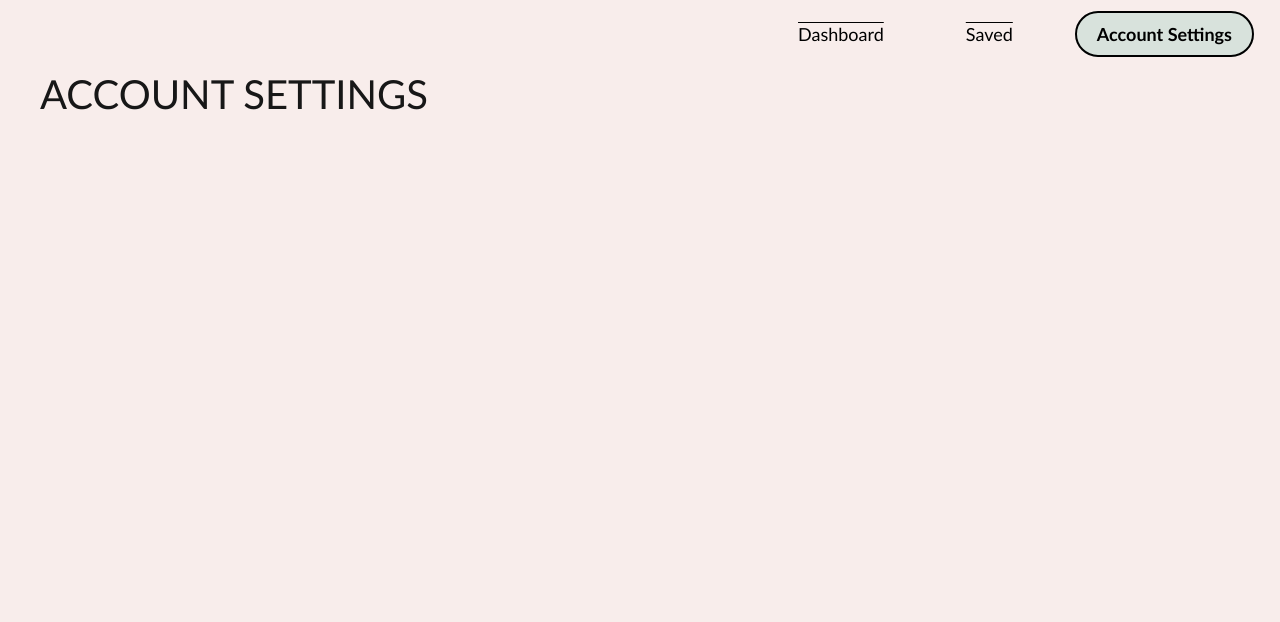
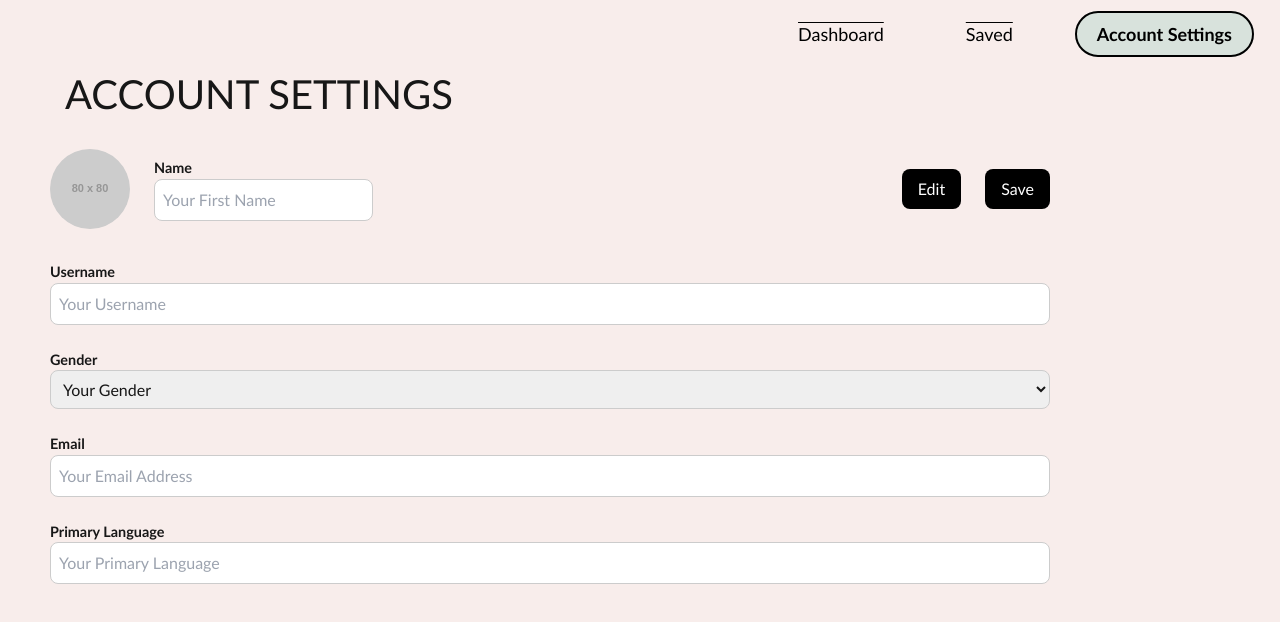
Before and after one commit to umayaush/Hackathon2024, a Next.js app in the folder my-app/: page /accountsettings in a window 1280 px wide. Shown: the top 622 px of the page. Built offline with nearby package versions, Linux system fonts and the light colour scheme.

Commit message:
Account settings done

```diff
--- a/my-app/app/accountsettings/page.js
+++ b/my-app/app/accountsettings/page.js
@@ -1,12 +1,53 @@
 import Navbar from '../components/Navbar';
+import styles from './page.module.css';
 
 export default function Page() {
     return (
         <div>
             <Navbar />
-            <main>
+            <main className={styles.mainContent}>
                 {/* Title */}
-                <h1>ACCOUNT SETTINGS</h1>
+               <h1>ACCOUNT SETTINGS</h1>
+               {/* Profile Section */}
+               <div className={styles.profileSection}>
+                    <img
+                        src="https://via.placeholder.com/80"
+                        alt="Profile"
+                        className={styles.profileImage}
+                    />
+                    <div>
+                        <p className={styles.label}>Name</p>
+                        <input type="email" placeholder="Your First Name" className={styles.inputField}></input>
+                    </div>
+
+                    <button className={styles.editButton}>Edit</button>
+                    <button className={styles.saveButton}>Save</button>
+                </div>
+
+                {/* Form Section */}
+                <form className={styles.form}>
+                    <div className={styles.formGroup}>
+                        <label className={styles.label}>Username</label>
+                        <input type="text" placeholder="Your Username" className={styles.inputField} />
+                    </div>
+                    <div className={styles.formGroup}>
+                        <label className={styles.label}>Gender</label>
+                        <select className={styles.inputField}>
+                            <option>Your Gender</option>
+                            <option>Male</option>
+                            <option>Female</option>
+                            <option>Other</option>
+                        </select>
+                    </div>
+                    <div className={styles.formGroup}>
+                        <label className={styles.label}>Email</label>
+                        <input type="email" placeholder="Your Email Address" className={styles.inputField} />
+                    </div>
+                    <div className={styles.formGroup}>
+                        <label className={styles.label}>Primary Language</label>
+                        <input type="text" placeholder="Your Primary Language" className={styles.inputField} />
+                    </div>
+                </form>
             </main>
         </div>
     );
--- /dev/null
+++ b/my-app/app/accountsettings/page.module.css
@@ -0,0 +1,75 @@
+.container {
+    display: flex;
+    min-height: 100vh;
+    background-color: #F8EDEB;
+}
+
+.mainContent {
+    flex: 1;
+    padding-right: 230px;
+    padding-left: 25px;
+    align-items: center;
+    align-content: center;
+    align-self: center;
+}
+
+.profileSection {
+    display: flex;
+    align-items: center;
+    gap: 1.5rem;
+    margin-bottom: 2rem;
+    padding-top: 25px;
+    padding-left: 25px;
+}
+
+.profileImage {
+    width: 80px;
+    height: 80px;
+    border-radius: 50%;
+}
+
+.label {
+    font-size: 0.9rem;
+    font-weight: bold;
+    color: #171717;
+}
+
+.profileName {
+    color: #777;
+}
+
+.editButton {
+    background-color: #000;
+    color: #fff;
+    padding: 0.5rem 1rem;
+    border-radius: 0.5rem;
+    margin-left: auto;
+}
+
+.saveButton {
+    background-color: #000;
+    color: #fff;
+    padding: 0.5rem 1rem;
+    border-radius: 0.5rem;
+}
+
+.form {
+    display: flex;
+    flex-direction: column;
+    gap: 1.5rem;
+    padding-left: 25px;
+
+}
+
+.formGroup {
+    display: flex;
+    flex-direction: column;
+}
+
+.inputField {
+    width: 100%;
+    padding: 0.5rem;
+    border: 1px solid #ccc;
+    border-radius: 0.5rem;
+    font-size: 1rem;
+}
```
